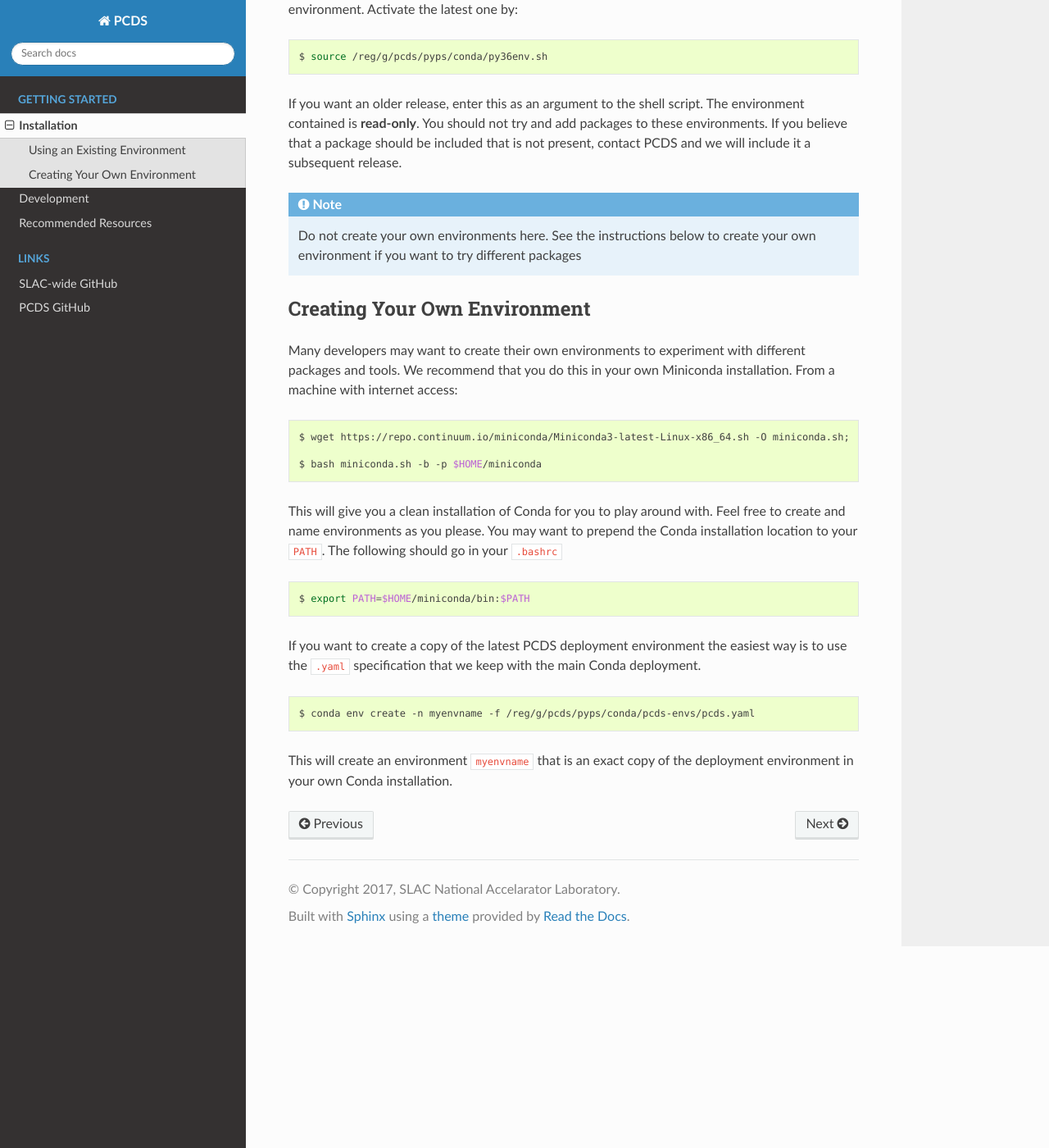
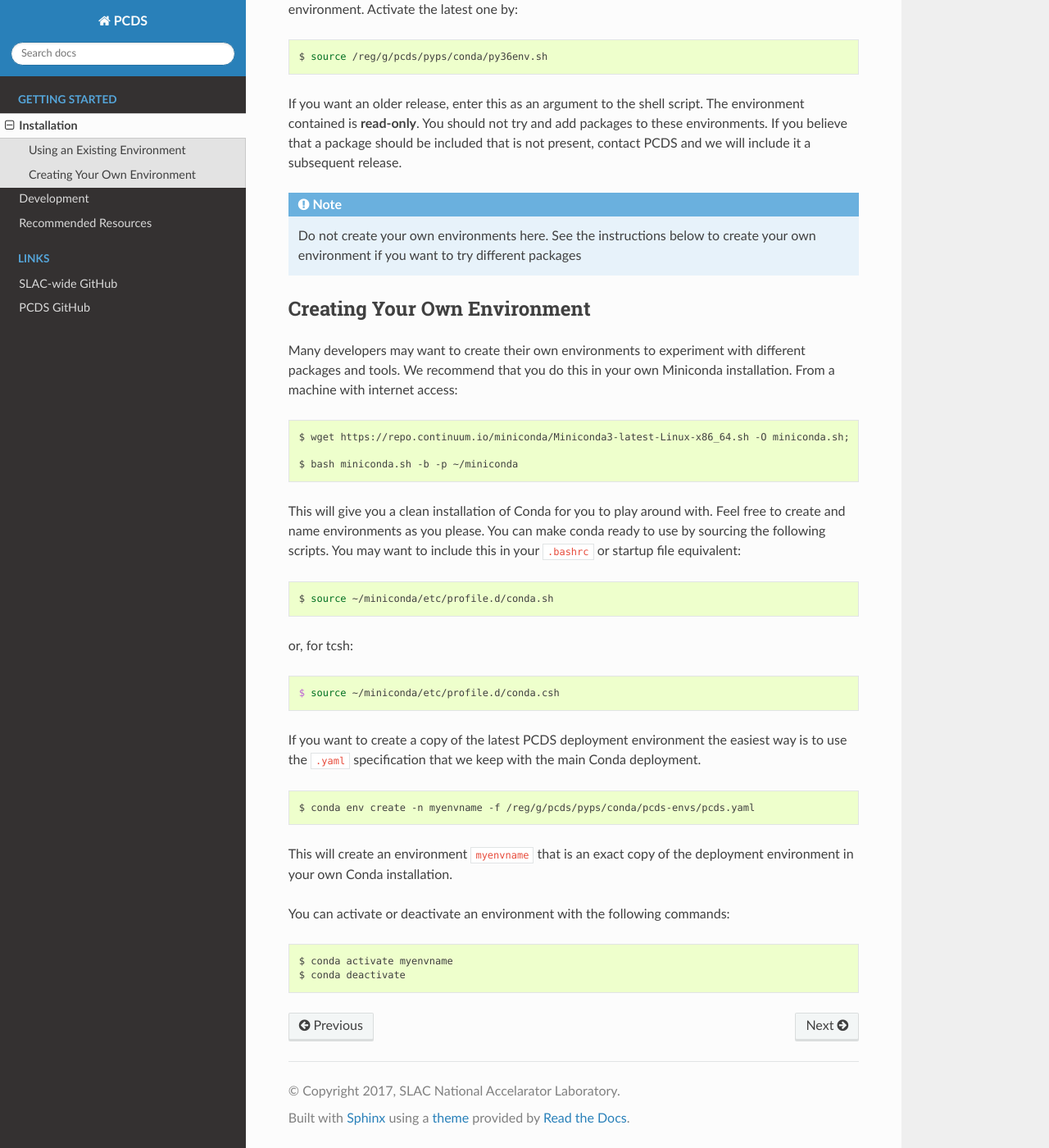
Before and after one commit to pcdshub/pcdshub.github.io, a Sphinx documentation site: the page built from source/installation.rst, in a window 1280 px wide and 1400 px high, scrolled down 361 px. Shown: the whole window at 82% size. Built offline with Sphinx 7.4.7 and the Read the Docs theme 2.0.0, drawn with Linux system fonts in a browser that asks for light colours.

Commit message:
DOC: Update for conda activate instead of source activate

```diff
--- a/source/installation.rst
+++ b/source/installation.rst
@@ -36,16 +36,22 @@ Miniconda installation. From a machine with internet access:
 
    $ wget https://repo.continuum.io/miniconda/Miniconda3-latest-Linux-x86_64.sh -O miniconda.sh;
 
-   $ bash miniconda.sh -b -p $HOME/miniconda
+   $ bash miniconda.sh -b -p ~/miniconda
 
 This will give you a clean installation of Conda for you to play around with.
-Feel free to create and name environments as you please.  You may want to
-prepend the Conda installation location to your ``PATH``. The following should
-go in your ``.bashrc``
+Feel free to create and name environments as you please. You can make
+conda ready to use by sourcing the following scripts. You may want to
+include this in your ``.bashrc`` or startup file equivalent:
 
 .. code:: bash
 
-   $ export PATH=$HOME/miniconda/bin:$PATH
+   $ source ~/miniconda/etc/profile.d/conda.sh
+
+or, for tcsh:
+
+.. code:: tcsh
+
+   $ source ~/miniconda/etc/profile.d/conda.csh
 
 If you want to create a copy of the latest PCDS deployment environment the
 easiest way is to use the ``.yaml`` specification that we keep with the main
@@ -57,3 +63,10 @@ Conda deployment.
 
 This will create an environment ``myenvname`` that is an exact copy of the
 deployment environment in your own Conda installation.
+
+You can activate or deactivate an environment with the following commands:
+
+.. code:: bash
+
+   $ conda activate myenvname
+   $ conda deactivate
```
